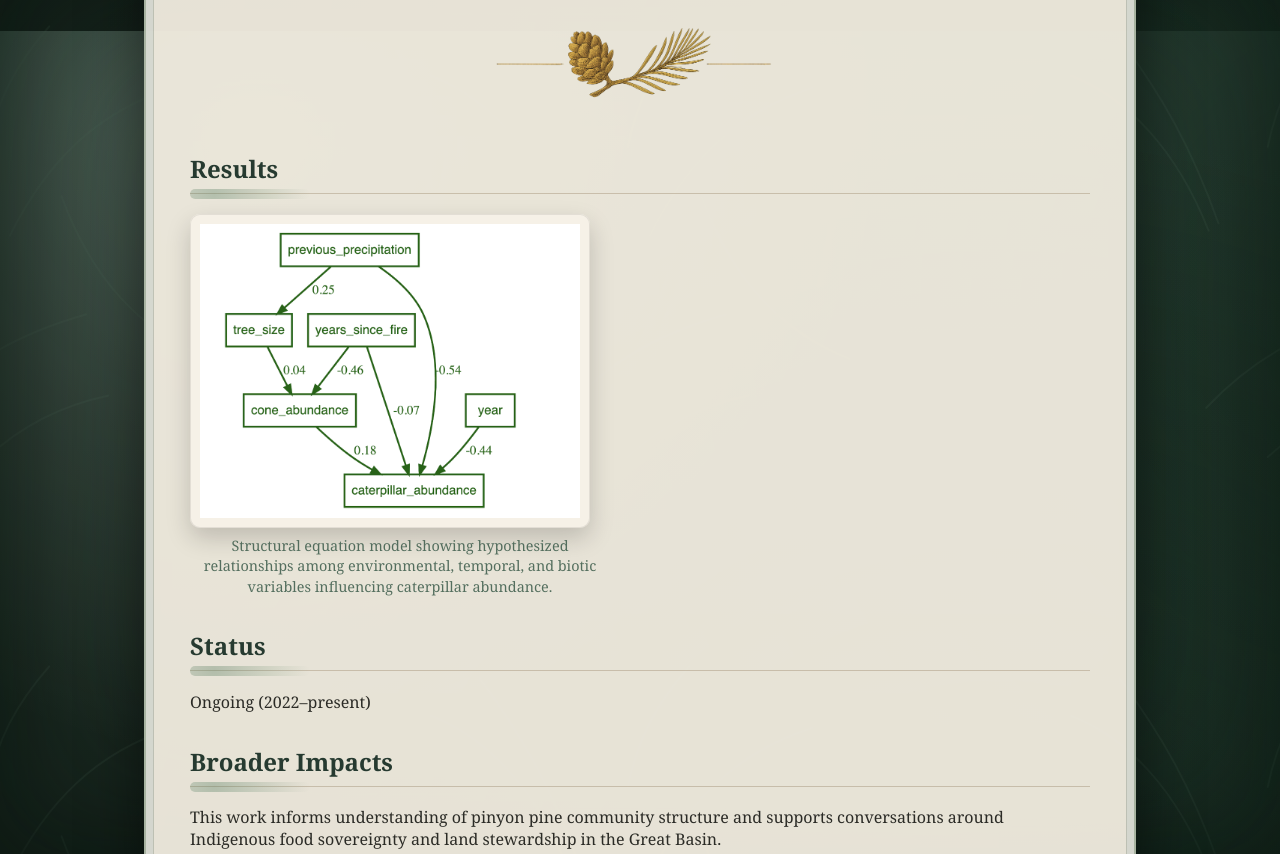
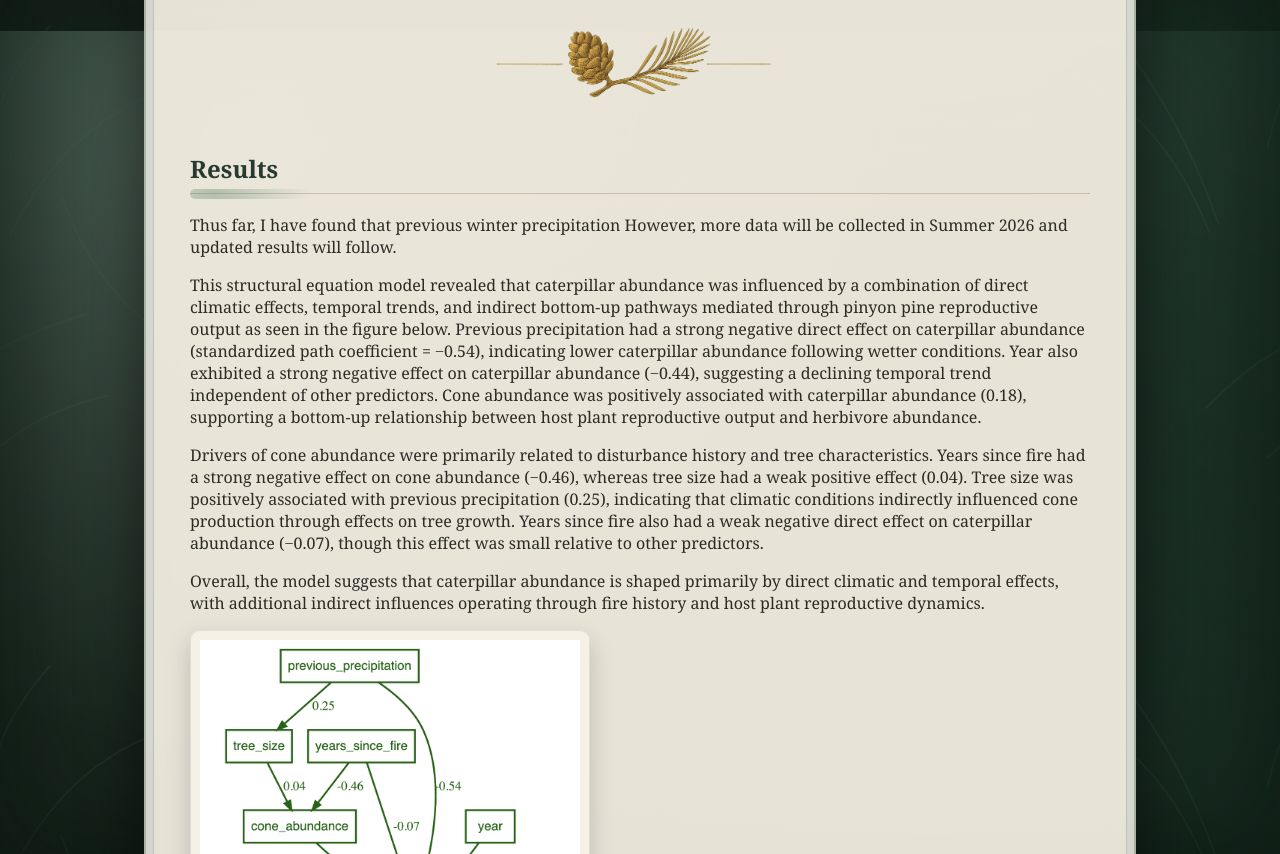
Before and after one commit to ChloeCollierAllen/ChloeCollierAllen.github.io, a Jekyll site: the page built from research/pinyon-pj-dynamics.md, in a window 1280 px wide and 900 px high, scrolled down 2623 px, cut to the strip 46-900 px from the top of the window. Built offline with Jekyll 4.4.1, drawn with Linux system fonts in a browser that asks for light colours.

Commit message:
Update pinyon-pj-dynamics.md

```diff
--- a/research/pinyon-pj-dynamics.md
+++ b/research/pinyon-pj-dynamics.md
@@ -147,6 +147,15 @@ that had a caterpillars present on them, for gas chromatography-mass spectrometr
 <div class="botanical-divider"></div>
 
 ## Results
+
+Thus far, I have found that previous winter precipitation  However, more data will be collected in Summer 2026 and updated results will follow.
+
+This structural equation model revealed that caterpillar abundance was influenced by a combination of direct climatic effects, temporal trends, and indirect bottom-up pathways mediated through pinyon pine reproductive output as seen in the figure below. Previous precipitation had a strong negative direct effect on caterpillar abundance (standardized path coefficient = −0.54), indicating lower caterpillar abundance following wetter conditions. Year also exhibited a strong negative effect on caterpillar abundance (−0.44), suggesting a declining temporal trend independent of other predictors. Cone abundance was positively associated with caterpillar abundance (0.18), supporting a bottom-up relationship between host plant reproductive output and herbivore abundance.
+
+Drivers of cone abundance were primarily related to disturbance history and tree characteristics. Years since fire had a strong negative effect on cone abundance (−0.46), whereas tree size had a weak positive effect (0.04). Tree size was positively associated with previous precipitation (0.25), indicating that climatic conditions indirectly influenced cone production through effects on tree growth. Years since fire also had a weak negative direct effect on caterpillar abundance (−0.07), though this effect was small relative to other predictors.
+
+Overall, the model suggests that caterpillar abundance is shaped primarily by direct climatic and temporal effects, with additional indirect influences operating through fire history and host plant reproductive dynamics.
+
 <div class="photo-block">
   <img
     src="/assets/images/result.png"
```
